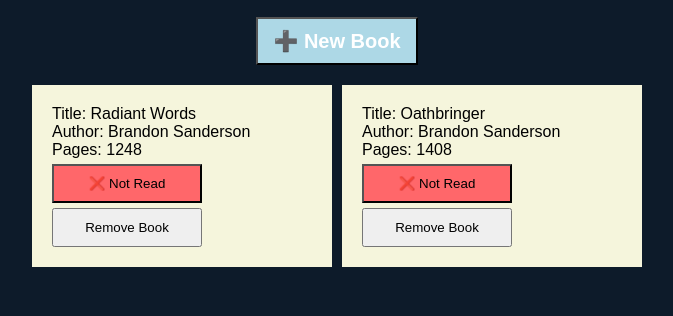
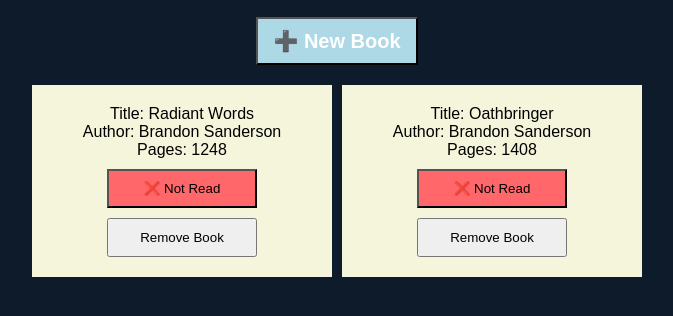
Before and after one commit to jrcaravaca/TOP-Library, a plain HTML site: page index.html in a window 1280 px wide. Shown: the part 60-376 px from the top of the page, without its empty margins (303-976 px from the left). Drawn offline with Linux system fonts and the light colour scheme.

Commit message:
style(book card): stiled items and buttons into book cards

```diff
--- a/style.css
+++ b/style.css
@@ -43,14 +43,14 @@ header {
     width: 300px;
     padding: 20px;
     background-color: beige;
+    display: flex;
+    flex-direction: column;
+    align-items: center;
+    justify-content: center;
 }
 
 .read-button, .remove-button {
     padding: 10px;
-    margin-top: 5px;
+    margin-top: 10px;
     width: 150px;
 }
-
-.read-button {
-    margin-right: 10px;
-}
```
